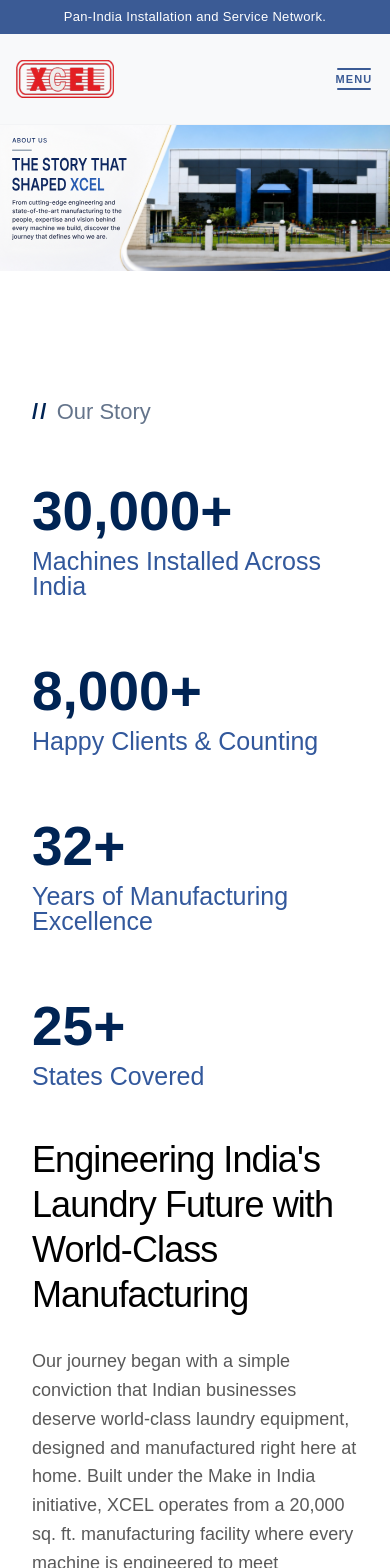
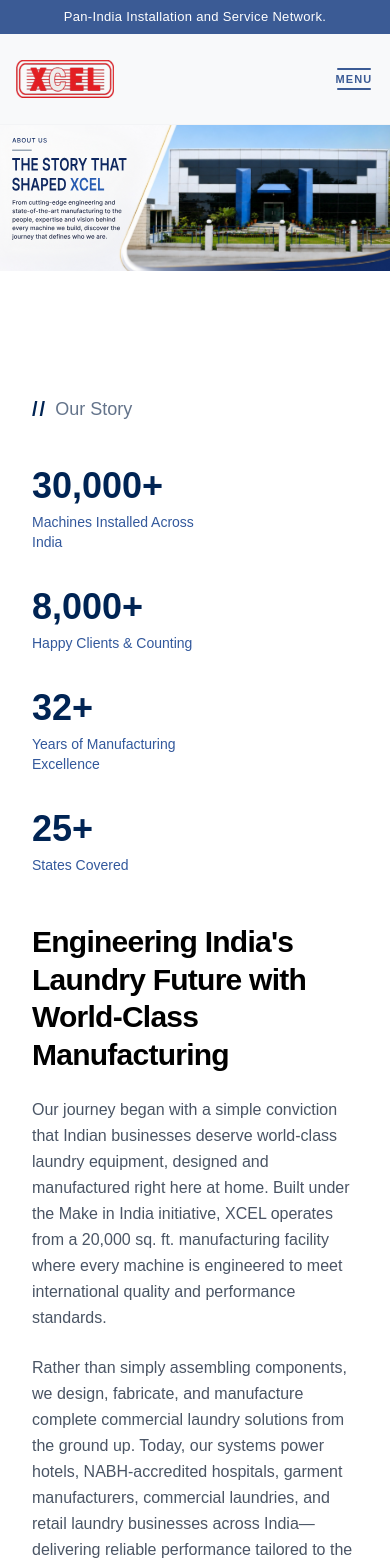
Before and after one commit to Ankita030694/Xcel-, a Next.js app: page /about in a window 390 px wide. Shown: the top 1568 px of the page. Built offline with nearby package versions, Linux system fonts and the light colour scheme.

Commit message:
Scale down massive Figma typography to standard responsive web sizes

```diff
--- a/app/about/page.tsx
+++ b/app/about/page.tsx
@@ -26,51 +26,51 @@ export default function AboutPage() {
 
 
 
-          <div className="flex flex-col lg:flex-row gap-12 lg:gap-[74px] mb-16 lg:mb-24 relative z-10 pt-10 px-4 lg:px-8 max-w-[1450px] mx-auto">
+          <div className="flex flex-col lg:flex-row gap-12 lg:gap-16 mb-16 lg:mb-24 relative z-10 pt-10 px-4 lg:px-8 max-w-[1200px] mx-auto">
             {/* Left Column: Title & Vertical Stats */}
-            <div className="w-full lg:w-[308px] shrink-0 flex flex-col gap-10">
-              <div className="flex items-center gap-2 mb-4">
-                <span className="text-[#002454] font-bold text-[22px] tracking-widest">{"//"}</span>
-                <span className="text-[#64748b] font-medium text-[22px]">Our Story</span>
+            <div className="w-full lg:w-[30%] shrink-0 flex flex-col gap-8">
+              <div className="flex items-center gap-2 mb-2">
+                <span className="text-[#002454] font-bold text-xl tracking-widest">{"//"}</span>
+                <span className="text-[#64748b] font-medium text-lg">Our Story</span>
               </div>
 
-              <div className="flex flex-col gap-[65px]">
-                <div className="flex flex-col items-start text-left gap-[10px]">
-                  <h3 className="text-[55px] font-semibold text-[#002454] leading-[55px]">
+              <div className="flex flex-col gap-8">
+                <div className="flex flex-col items-start text-left gap-1">
+                  <h3 className="text-4xl font-semibold text-[#002454] leading-tight">
                     <AnimatedCounter end={30000} suffix="+" />
                   </h3>
-                  <p className="text-[#32589c] text-[25px] font-normal leading-[25px]">Machines Installed Across<br/> India</p>
+                  <p className="text-[#32589c] text-sm font-normal">Machines Installed Across<br/> India</p>
                 </div>
 
-                <div className="flex flex-col items-start text-left gap-[10px]">
-                  <h3 className="text-[55px] font-semibold text-[#002454] leading-[55px]">
+                <div className="flex flex-col items-start text-left gap-1">
+                  <h3 className="text-4xl font-semibold text-[#002454] leading-tight">
                     <AnimatedCounter end={8000} suffix="+" />
                   </h3>
-                  <p className="text-[#32589c] text-[25px] font-normal leading-[25px]">Happy Clients & Counting</p>
+                  <p className="text-[#32589c] text-sm font-normal">Happy Clients & Counting</p>
                 </div>
 
-                <div className="flex flex-col items-start text-left gap-[10px]">
-                  <h3 className="text-[55px] font-semibold text-[#002454] leading-[55px]">
+                <div className="flex flex-col items-start text-left gap-1">
+                  <h3 className="text-4xl font-semibold text-[#002454] leading-tight">
                     <AnimatedCounter end={32} suffix="+" />
                   </h3>
-                  <p className="text-[#32589c] text-[25px] font-normal leading-[25px]">Years of Manufacturing<br/> Excellence</p>
+                  <p className="text-[#32589c] text-sm font-normal">Years of Manufacturing<br/> Excellence</p>
                 </div>
 
-                <div className="flex flex-col items-start text-left gap-[10px]">
-                  <h3 className="text-[55px] font-semibold text-[#002454] leading-[55px]">
+                <div className="flex flex-col items-start text-left gap-1">
+                  <h3 className="text-4xl font-semibold text-[#002454] leading-tight">
                     <AnimatedCounter end={25} suffix="+" />
                   </h3>
-                  <p className="text-[#32589c] text-[25px] font-normal leading-[25px]">States Covered</p>
+                  <p className="text-[#32589c] text-sm font-normal">States Covered</p>
                 </div>
               </div>
             </div>
 
             {/* Right Content: Title & Text */}
-            <div className="w-full lg:flex-1 flex flex-col gap-[30px] relative z-10">
-              <h2 className="text-4xl sm:text-5xl lg:text-[70px] font-medium text-black leading-tight lg:leading-[80px] tracking-tight">
+            <div className="w-full lg:w-[70%] flex flex-col gap-6 relative z-10">
+              <h2 className="text-3xl sm:text-4xl lg:text-5xl font-semibold text-black leading-tight tracking-tight">
                 Engineering India's Laundry Future with World-Class Manufacturing
               </h2>
-              <div className="text-[rgba(0,0,0,0.65)] font-normal text-lg lg:text-[30px] leading-[1.6] lg:leading-[35px] space-y-6 lg:space-y-[35px]">
+              <div className="text-gray-600 font-normal text-base lg:text-lg leading-relaxed space-y-6">
                 <p>
                   Our journey began with a simple conviction that Indian businesses deserve world-class laundry equipment, designed and manufactured right here at home. Built under the Make in India initiative, XCEL operates from a 20,000 sq. ft. manufacturing facility where every machine is engineered to meet international quality and performance standards.
                 </p>
```
